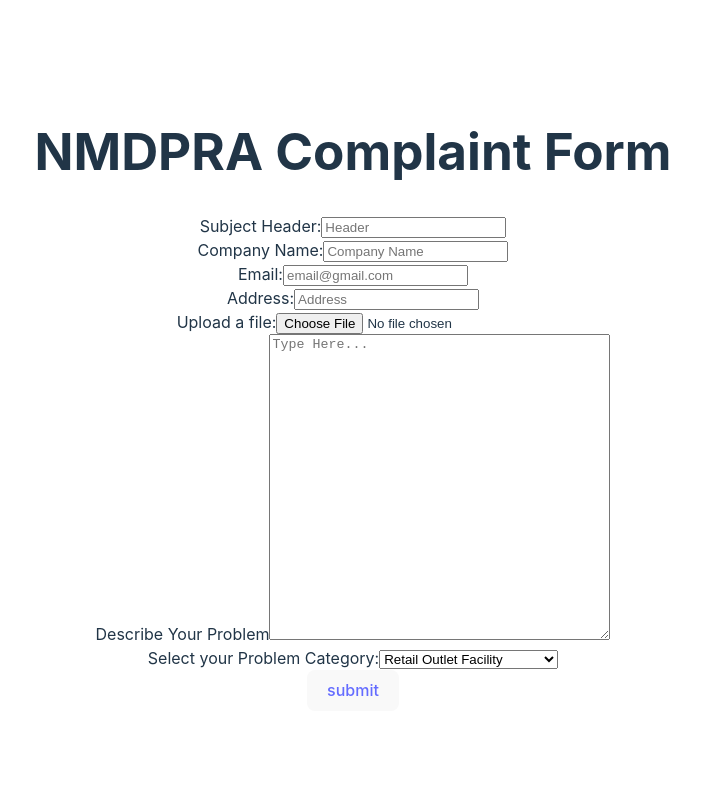
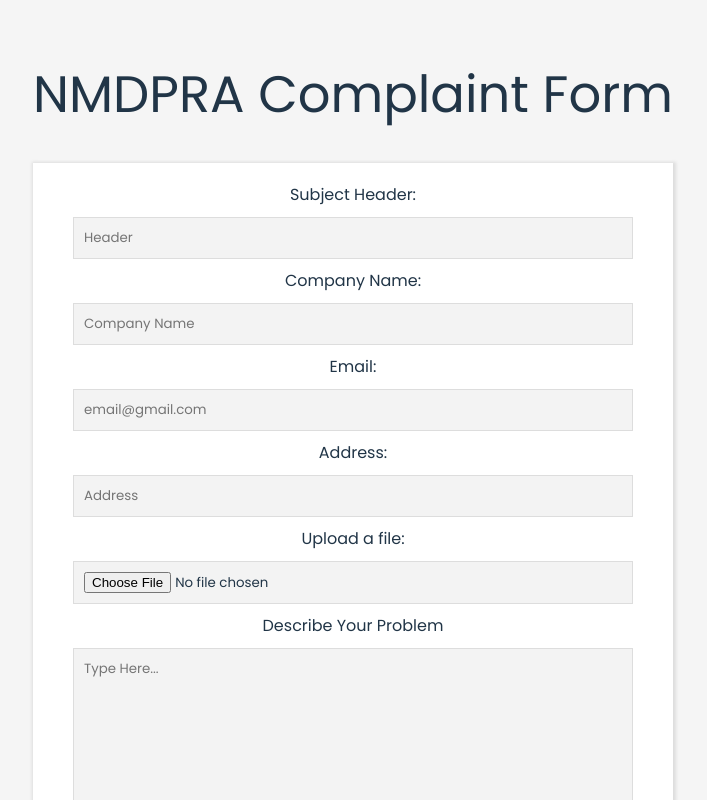
Before and after one commit to farukumarx64/cms-platform, a React (Vite) app: page / in a window 1280 px wide. Shown: the top 800 px of the page, without its empty margins (287-994 px from the left). Built offline with nearby package versions, Linux system fonts and the light colour scheme.

Commit message:
form page css created by Muhammad

```diff
--- a/src/components/FormPage.jsx
+++ b/src/components/FormPage.jsx
@@ -1,6 +1,6 @@
 import { Component } from "react";
 import { Link } from "react-router-dom";
-//import  '../styles/FormPage.css'
+import  '../styles/FormPage.css'
 
 class FormPage extends Component {
   constructor(props) {
--- a/src/styles/FormPage.css
+++ b/src/styles/FormPage.css
@@ -1,26 +1,105 @@
-#form-page {
+@import url('https://fonts.googleapis.com/css2?family=Poppins&display=swap');
+
+
+body{
+  margin: 0;
+  padding: 0;
+  font-family: "Poppins";
+  background-color: whitesmoke;
+}
+
+*{
+  box-sizing: border-box;
+
+}
+
+
+a {
+  font-weight: 500;
+  color: white;
+  text-decoration: none !important;
+}
+a:hover {
+  color: green;
+}
+
+body {
+  margin: 0;
+  display: flex;
+  place-items: center;
+  min-width: 320px;
+  min-height: 100vh;
+}
+
+h1 {
+  font-size: 3.2em;
+  line-height: 1.1;
+}
+
+button {
+  border-radius: 8px;
+  border: 1px solid transparent;
+  padding: 0.6em 1.2em;
+  font-size: 1em;
+  font-weight: 500;
+  font-family: inherit;
+  background-color: #1a1a1a;
+  cursor: pointer;
+  transition: border-color 0.25s;
+}
+button:hover {
+  border-color:green;
+}
+button:focus,
+button:focus-visible {
+  outline: 4px auto -webkit-focus-ring-color;
+}
+
+select{
+  height: 40px;
+  width: 150px;
+  background-color: green;
+  border: none;
+  color: #fff;
+  align-items: center;
+
+
+}
+
+
+@media (prefers-color-scheme: light) {
+  :root {
+    color: #213547;
+    background-color: #ffffff;
+  }
+  a:hover {
+    color:green;
+  }
+  button {
+    background-color: #d2dbd6;
+  }
+}
+
+
+
+form{
+  display: block;
+  background-color: white;
+  box-shadow: 1px 1px 3px 2px #ddd;
+  margin: 40px auto;
+  max-width: 700px;
+  max-height: 11000px;
+  padding: 20px 40px;
+}
+
+form input, textarea{
+
   display: flex;
   flex-direction: column;
-  gap: 2rem;
+  width: 100%;
+  margin: 10px auto;
+  padding: 10px;
+  font-family: "Poppins";
+  background-color: #f3f3f3;
+  border: 1px solid #ddd;
 }
-
-.form {
-  display: flex;
-  flex-direction: column;
-  gap: 1rem;
-}
-
-.form div {
-  display: flex;
-  justify-content: space-between;
-  align-items: center;
-}
-input {
-  width: 75%;
-  height: 2rem;
-  background-color: white;
-  border-radius: 20px;
-  border: 1px solid black;
-  color: black;
-  padding-left: 10px;
-}
```
